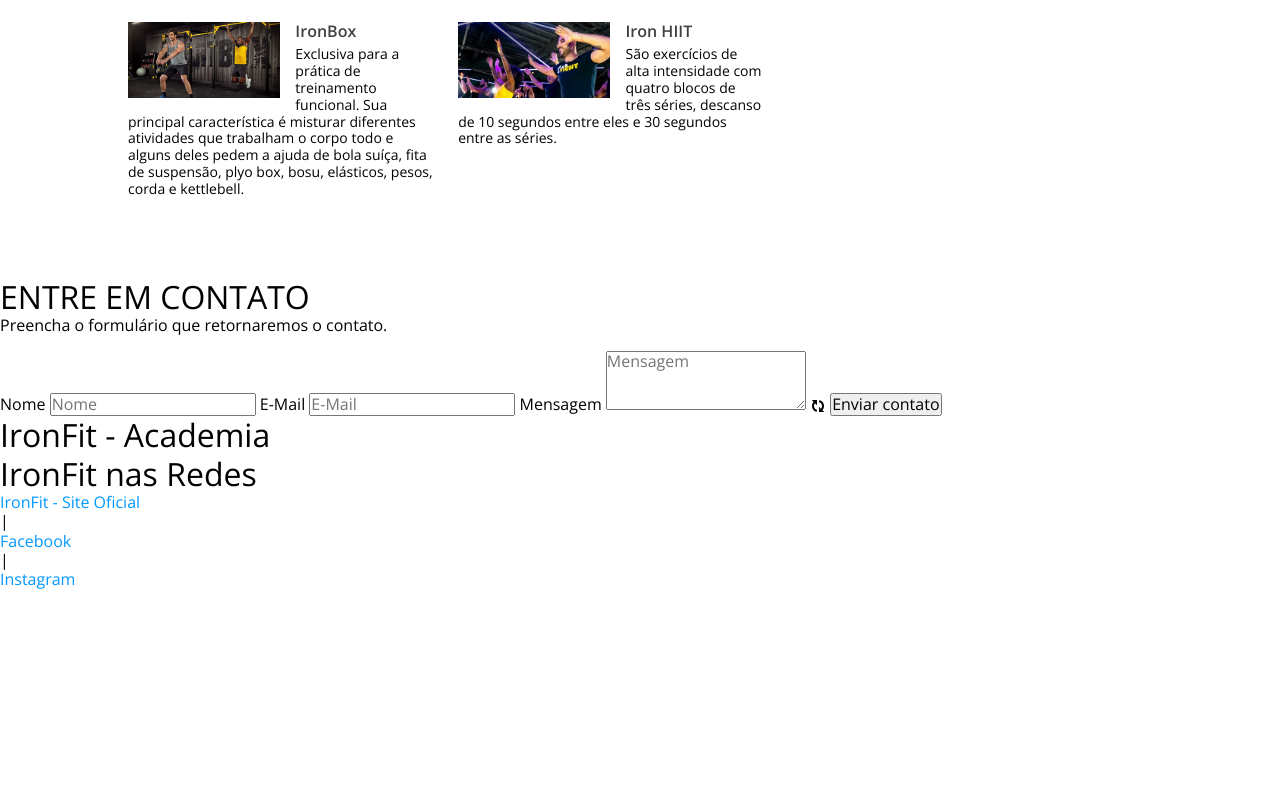
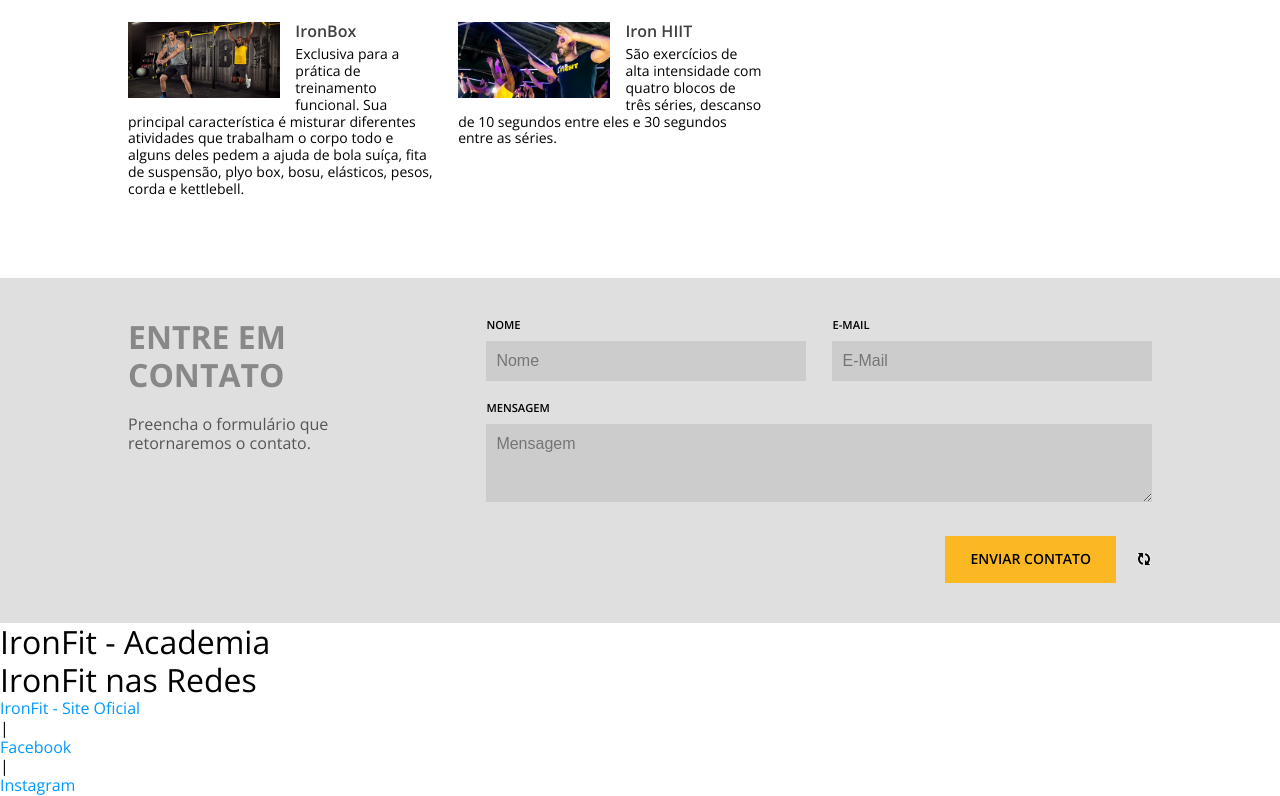
Before and after one commit to marcos-de-melo/academia, a plain HTML site: page index.html in a window 1280 px wide. Shown: the part 1894-2690 px from the top of the page. Before the commit the page ends 2484 px from the top, so only its background shows below. Drawn offline with nearby package versions, Linux system fonts and the light colour scheme.

```diff
--- a/css/style.css
+++ b/css/style.css
@@ -345,3 +345,81 @@ iframe {
     font-size: 0.8em;
 
 }
+
+/* CONTATO*/
+
+
+.contato{
+    background:#DFDFDF;
+   }
+   .contato header{
+   float:left;
+   width:30%;
+   min-width:300px;
+   color:#555;
+   }
+   .contato header h1{
+   font-size:2em;
+   text-transform:uppercase;
+   font-weight:bold;
+   color:#888;
+   margin-bottom:20px;
+   }
+
+
+   .contato_form{
+   float:right;
+   width:70%;
+   min-width:300px;
+   padding-left:5%;
+   }
+   .contato_form label{
+   display:block;
+   width:100%;
+   margin-bottom:20px;
+   }
+
+   .contato_form span{
+       font-size:0.7em;
+       display:block;
+       text-transform:uppercase;
+       font-weight:600;
+       margin-bottom:10px;
+   }
+
+    .contato_form .medium{
+       float:left;
+       width: 48%;
+    }
+    .contato_form .medium:first-of-type{
+       margin-right:4%;
+    }
+   .contato_form input,
+   .contato_form textarea{
+       width:100%;
+       border:none;
+       background:#ccc;
+       padding:10px;
+       font-family:'Arial',sans-serif;
+   }
+   .contato_form .btn{
+       border:none;
+       background:#fcb823;
+       padding:15px 25px;
+       text-transform:uppercase;
+       font-weight:600;
+       font-size:0.875em;
+       float:right;
+       margin-top:10px;
+       cursor:pointer;
+   }
+
+   .contato_form .btn:hover{
+       background:#FFCC99;
+   }
+   .form_load{
+   float:right;
+   margin-top:25px;
+   margin-left:20px;
+   /*display:none;	*/
+   }
--- a/index.html
+++ b/index.html
@@ -200,18 +200,18 @@
         </section>
            <!-- Fim seção de treinos -->
 
-        <article>
-
+           <article class="container contato">
+            <div class="content">
             <header>
                 <h1>ENTRE EM CONTATO</h1>
                 <P class="tagline">Preencha o formulário que retornaremos o contato.</P>
             </header>
-            <form action="" method="post">
-                <label>
+            <form class="contato_form" action="" method="post">
+                <label class="medium">
                     <span>Nome</span>
                     <input type="text" name="nome" title="Nome" placeholder="Nome" required>
                 </label>
-                <label>
+                <label  class="medium">
                     <span>E-Mail</span>
                     <input type="email" name="email" title="E-Mail" placeholder="E-Mail" required>
                 </label>
@@ -219,12 +219,13 @@
                     <span>Mensagem</span>
                     <textarea rows="3" name="mensagem" placeholder="Mensagem"></textarea>
                 </label>
-                <img src="img/ajax-loader.gif" alt="[Aguarde, Carregando!]" title="Aguarde, carregando!">
-                <button>Enviar contato</button>
+                <img class="form_load" src="img/ajax-loader.gif" alt="[Aguarde, Carregando!]" title="Aguarde, carregando!">
+                <button class="btn" type="btn">Enviar contato</button>
             </form>
+            <div class="clear"></div>
+        </div>
+        </article>
 
-
-        </article>
         <!-- Fim Contato -->
     </main>
     <footer>
```
